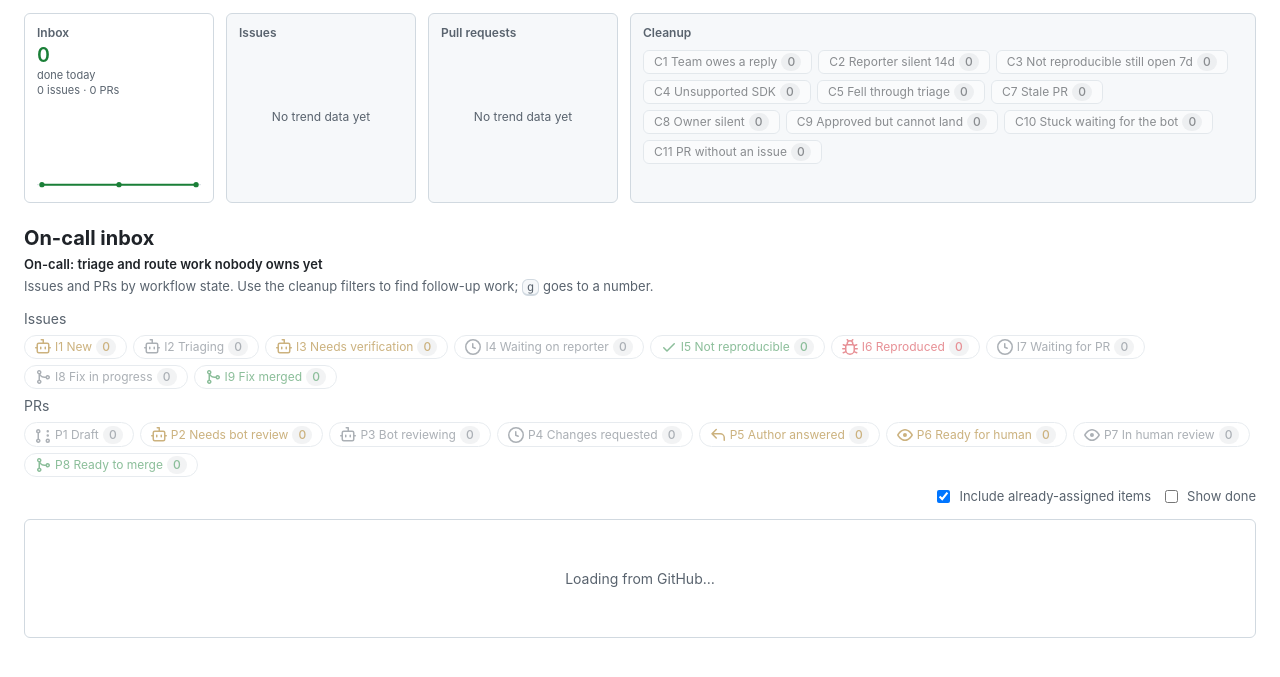
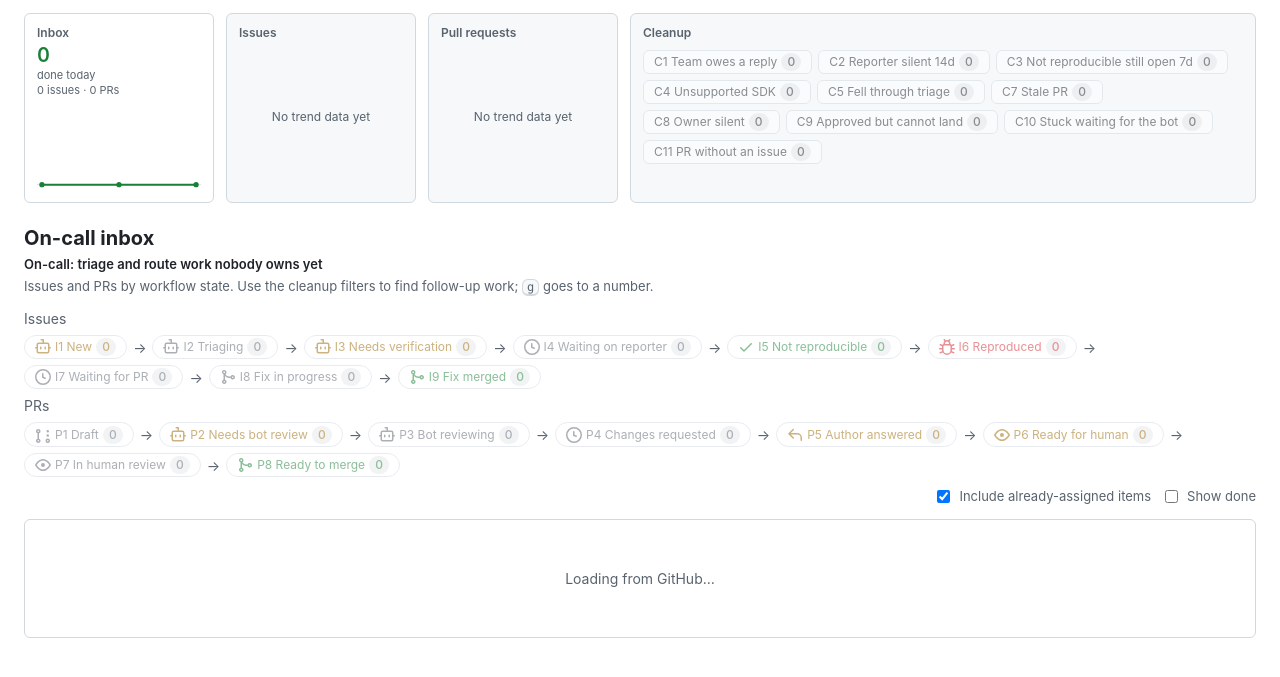
Before and after one commit to chrfalch/on-call-dashboard, a website with bundled scripts: page public/index.html in a window 1280 px wide. Shown: the part 105-782 px from the top of the page. Built offline with nearby package versions, Linux system fonts and the light colour scheme; files whose address does not match are found by name.

Commit message:
inbox: show an arrow between workflow state chips
The issue and PR state chips are in workflow order, but nothing showed
it. A muted arrow between each chip now shows the direction.

```diff
--- a/public/app.js
+++ b/public/app.js
@@ -1066,12 +1066,13 @@ function renderInbox() {
   const items = data.items;
   const visibleOptions = { ...options, hidden: filters.inboxHidden ? undefined : hidden };
   const counts = inboxCounts(items, visibleOptions);
-  const chips = (defs, key, tips) => defs.map((def) => {
+  const chips = (defs, key, tips, separator = '') => defs.map((def) => {
     const count = counts[key === 'state' ? 'states' : 'cleanup'][def.id] ?? 0;
     return `<button class="kind-chip${def.tone ? ` tone-${esc(def.tone)}` : ''}${count ? '' : ' is-empty'}${filters[key] === def.id ? ' selected' : ''}" data-inbox-${key}="${def.id}" ${tipAttr(tips[def.id])}>${def.icon ? icons[def.icon] : ''}${esc(def.id)} ${esc(def.label)} <span class="counter">${count}</span></button>`;
-  }).join('');
-  $('#inbox-issue-states').innerHTML = chips(STATE_CHIPS.filter((state) => state.track === 'issue'), 'state', STATE_TIPS);
-  $('#inbox-pr-states').innerHTML = chips(STATE_CHIPS.filter((state) => state.track === 'pr'), 'state', STATE_TIPS);
+  }).join(separator);
+  const flowArrow = '<span class="flow-arrow" aria-hidden="true">→</span>';
+  $('#inbox-issue-states').innerHTML = chips(STATE_CHIPS.filter((state) => state.track === 'issue'), 'state', STATE_TIPS, flowArrow);
+  $('#inbox-pr-states').innerHTML = chips(STATE_CHIPS.filter((state) => state.track === 'pr'), 'state', STATE_TIPS, flowArrow);
   $('#inbox-cleanup').innerHTML = `<h3 class="trend-title">Cleanup</h3><div class="inbox-kinds">${chips(CLEANUP_FILTERS, 'cleanup', CLEANUP_TIPS)}</div>`;
   $('#inbox-others').checked = filters.inboxOthers;
   $('#inbox-hidden').checked = filters.inboxHidden;
--- a/public/style.css
+++ b/public/style.css
@@ -326,6 +326,7 @@ input[type="search"]:focus, input[type="password"]:focus, select:focus { outline
 .segmented button + button { border-left: 1px solid var(--border); }
 .segmented button.selected { background: var(--accent); color: #fff; }
 .inbox-kinds { display: flex; flex-wrap: wrap; gap: 6px; }
+.flow-arrow { align-self: center; color: var(--fg-muted); }
 .kind-chip {
   display: inline-flex; align-items: center; gap: 4px; padding: 2px 10px; border: 1px solid var(--border); border-radius: 2em;
   background: var(--bg); color: var(--fg); font: inherit; font-size: 12px; cursor: pointer;
```
